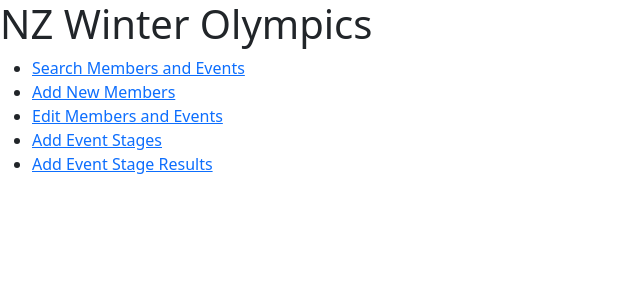
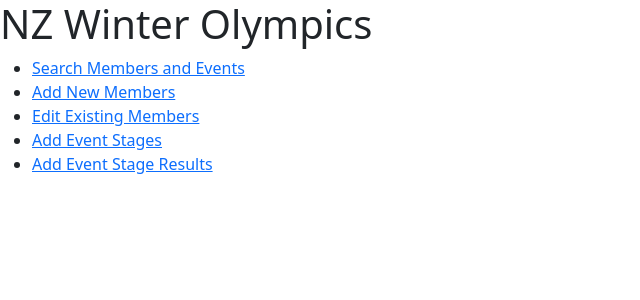
Before and after one commit to nayxie/first-full-stack-nzolympics, a Flask app: page /admin in a window 1280 px wide. Shown: the top 300 px of the page, without its empty margins (0-640 px from the left). Run offline with Flask 3, Linux system fonts and the light colour scheme.

Commit message:
Update adminbase.html

```diff
--- a/nzolywebapp/templates/adminbase.html
+++ b/nzolywebapp/templates/adminbase.html
@@ -12,7 +12,7 @@
             <ul>
                 <li><a href="{{ url_for('search') }}">Search Members and Events</a></li>
                 <li><a href="{{ url_for('displayteams') }}">Add New Members</a></li>
-                <li><a href="{{ url_for('displayMandE') }}">Edit Members and Events</a></li>
+                <li><a href="{{ url_for('displaymembers') }}">Edit Existing Members</a></li>
                 <li><a href="{{ url_for('displayEandS') }}">Add Event Stages</a></li>
                 <li><a href="{{ url_for('displaySandR') }}">Add Event Stage Results</a></li>
             </ul>
```
